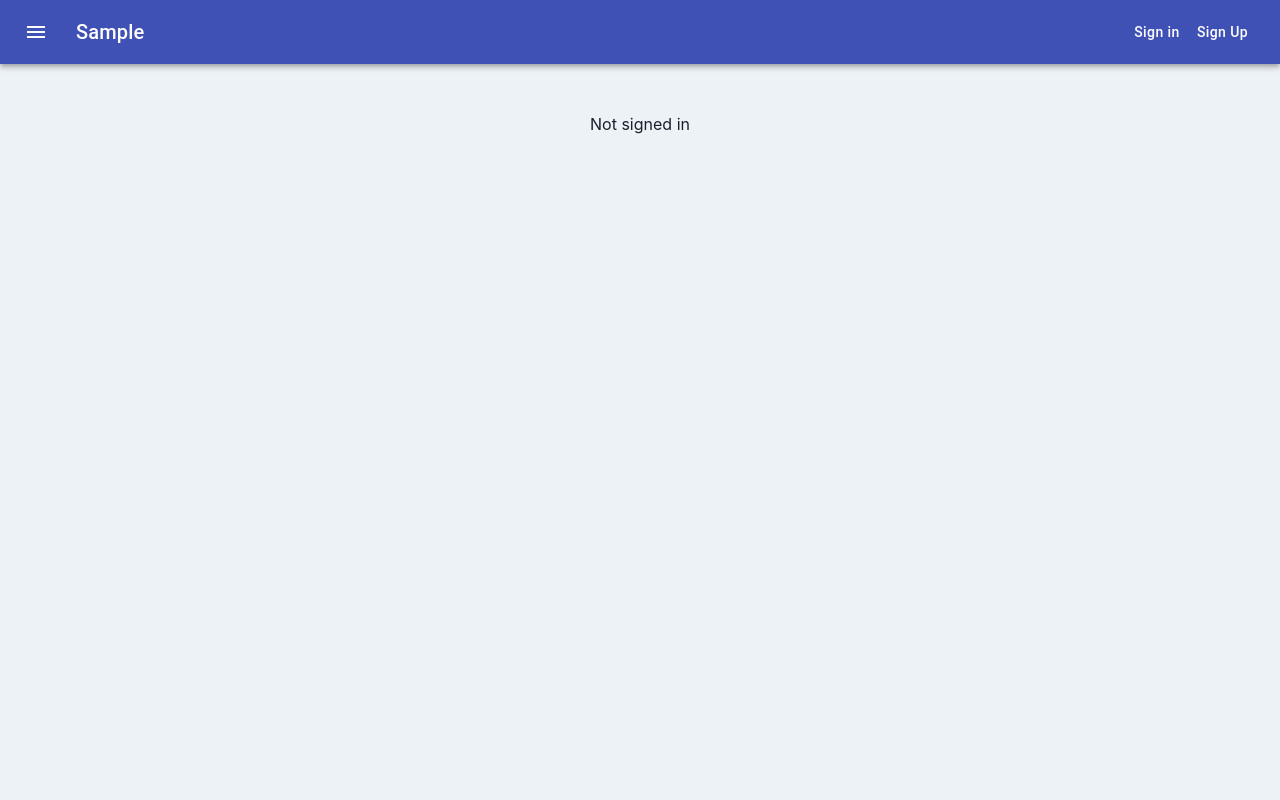
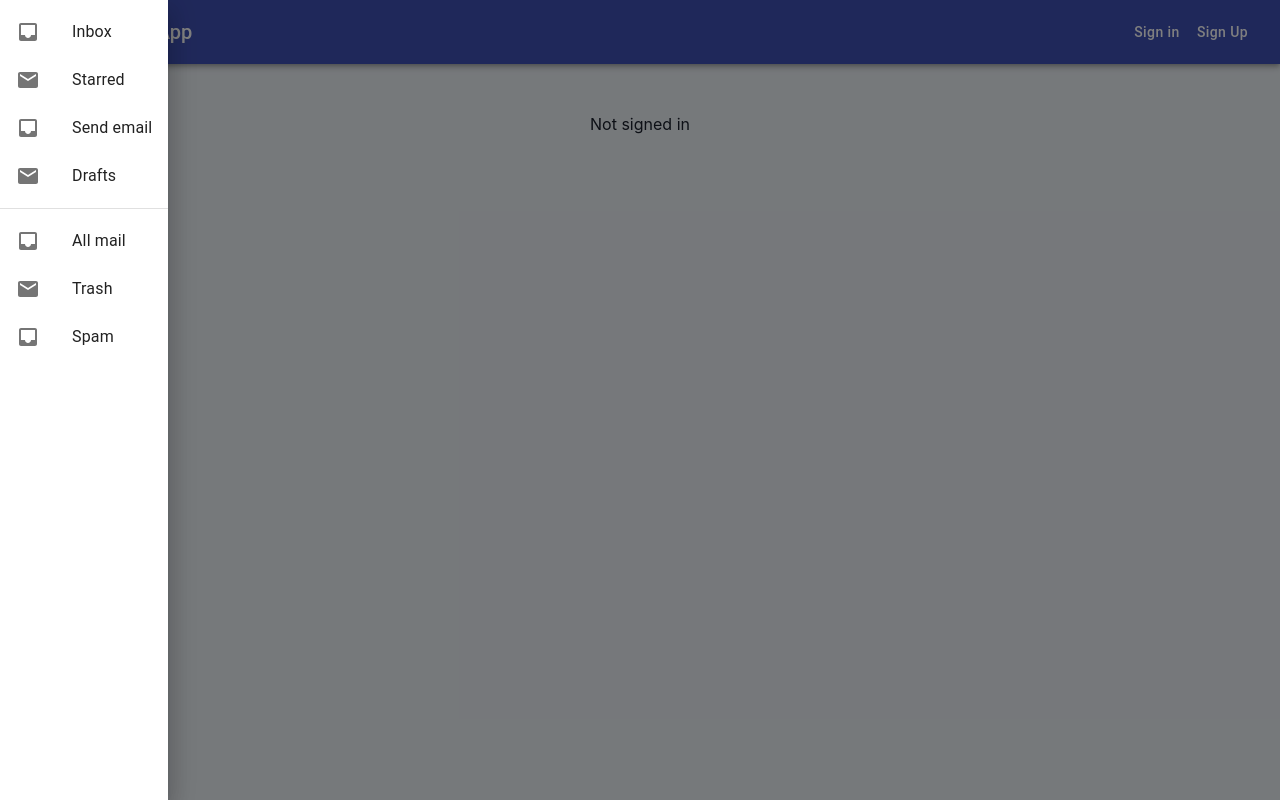
Before and after one commit to peppino708/Member_app, a React (Create React App) app: page / in a window 1280 px wide. Both pictures are taken after a click on the button 36 px from the left and 32 px from the top of the page. Built offline with nearby package versions, Linux system fonts and the light colour scheme.

Commit message:
Create Header_drawer

```diff
--- a/src/components/layouts/Header2.tsx
+++ b/src/components/layouts/Header2.tsx
@@ -1,4 +1,4 @@
-import React, { useContext } from "react";
+import React, { useContext, useState } from "react";
 import { useHistory, Link } from "react-router-dom";
 import Cookies from "js-cookie";
 
@@ -14,6 +14,16 @@ import MenuIcon from "@material-ui/icons/Menu";
 import { signOut } from "../../lib/api/auth";
 
 import { AuthContext } from "../../router/Router";
+import {
+  Box,
+  Divider,
+  Drawer,
+  List,
+  ListItem,
+  ListItemIcon,
+  ListItemText,
+} from "@material-ui/core";
+import { Inbox, Mail } from "@material-ui/icons";
 
 const useStyles = makeStyles((theme: Theme) => ({
   iconButton: {
@@ -97,6 +107,38 @@ const Header2: React.FC = () => {
     }
   };
 
+  const [state, setState] = useState(false);
+
+  const toggleDrawer = () => {
+    setState(!state);
+  };
+
+  const list = () => (
+    <Box role="presentation" onClick={toggleDrawer}>
+      <List>
+        {["Inbox", "Starred", "Send email", "Drafts"].map((text, index) => (
+          <ListItem button key={text}>
+            <ListItemIcon>
+              {index % 2 === 0 ? <Inbox /> : <Mail />}
+            </ListItemIcon>
+            <ListItemText primary={text} />
+          </ListItem>
+        ))}
+      </List>
+      <Divider />
+      <List>
+        {["All mail", "Trash", "Spam"].map((text, index) => (
+          <ListItem button key={text}>
+            <ListItemIcon>
+              {index % 2 === 0 ? <Inbox /> : <Mail />}
+            </ListItemIcon>
+            <ListItemText primary={text} />
+          </ListItem>
+        ))}
+      </List>
+    </Box>
+  );
+
   return (
     <>
       <AppBar position="static">
@@ -105,16 +147,20 @@ const Header2: React.FC = () => {
             edge="start"
             className={classes.iconButton}
             color="inherit"
+            onClick={toggleDrawer}
           >
             <MenuIcon />
           </IconButton>
+          <Drawer anchor="left" open={state} onClose={toggleDrawer}>
+            {list()}
+          </Drawer>
           <Typography
             component={Link}
             to="/"
             variant="h6"
             className={classes.title}
           >
-            Sample
+            Member App
           </Typography>
           <AuthButtons />
         </Toolbar>
```
